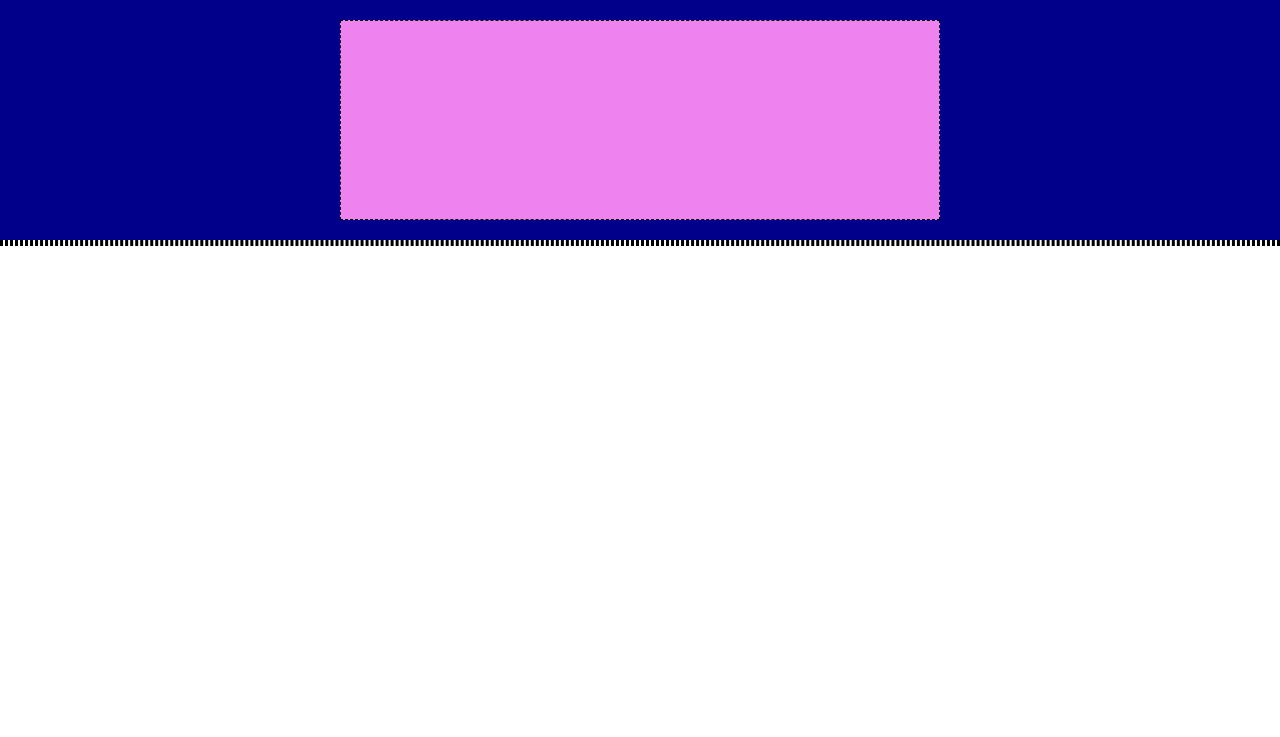
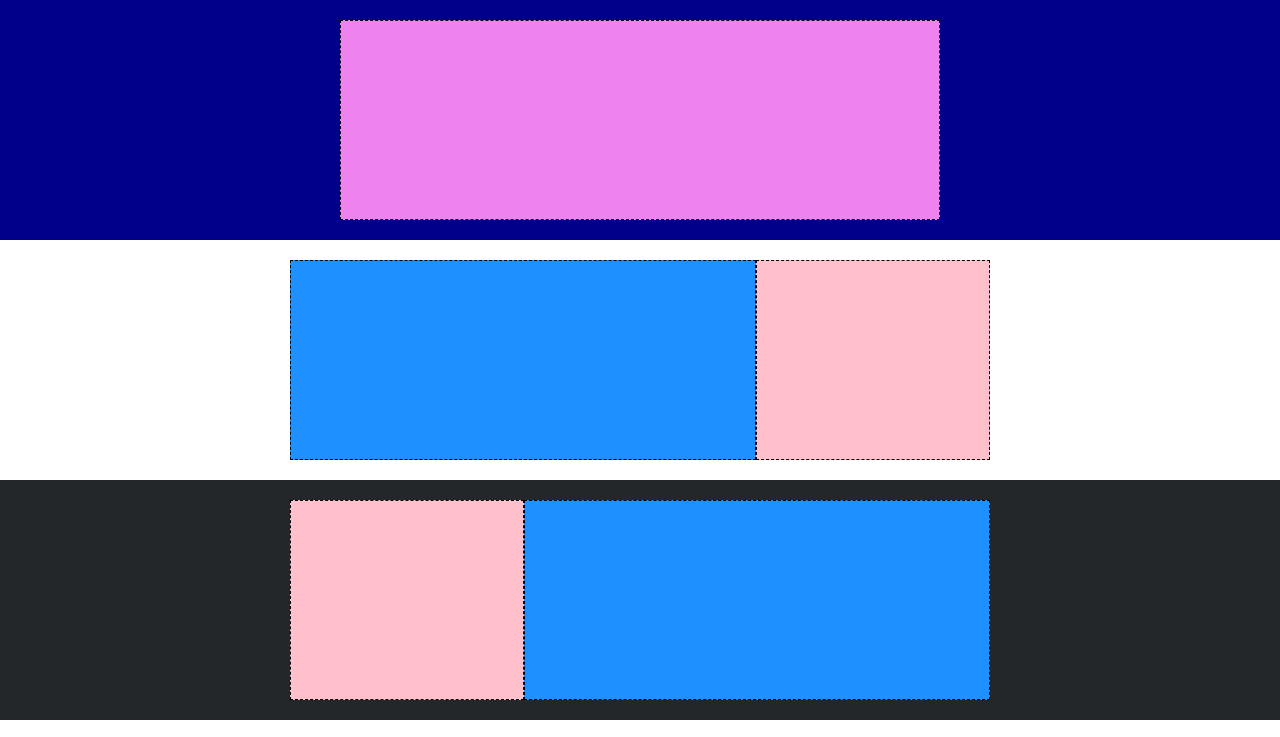
Before and after one commit to Jaskett/htmlcss-struttura-discord, a plain HTML site: page index.html in a window 1280 px wide. Shown: the part 60-797 px from the top of the page. Drawn offline with Linux system fonts and the light colour scheme.

Commit message:
Layout sezioni 2, 3 e 4

```diff
--- a/css/style.css
+++ b/css/style.css
@@ -53,6 +53,37 @@ a {
     margin: auto;
 }
 
+.subsection2 {
+    padding: 20px;
+}
+
+.subsection2 > .box2 {
+    width: 700px;
+    height: 200px;
+    margin: auto;
+    display: flex;
+}
+
+.box-sx {
+    flex-grow: 2;
+}
+
+.box-dx {
+    flex-grow: 1;
+}
+
+.underline {
+    padding: 20px;
+}
+
+.underline > .box2 {
+    display: flex;
+    flex-direction: row-reverse;
+    width: 700px;
+    height: 200px;
+    margin: auto;
+}
+
 /* Colori:
     Celeste: #add8e6
     Arancione: #daa520
@@ -87,6 +118,15 @@ a {
 }
 
 .debug main .box-sx {
-
+    background-color: #1e90ff;
     border: 1px dashed black;
 }
+
+.debug main .box-dx {
+    background-color: #ffc0cb;
+    border: 1px dashed black;
+}
+
+.debug main .underline {
+    background-color: #23272a;
+}
--- a/index.html
+++ b/index.html
@@ -38,21 +38,21 @@
         <!-- Sezione 2 -->
         <section class="section2">
             <section class="subsection2">
-                <section class="box">
+                <section class="box2">
                     <div class="box-sx"></div>
                     <div class="box-dx"></div>
                 </section>
             </section>
 
             <section class="underline">
-                <div class="box">
+                <div class="box2">
                     <div class="box-sx"></div>
                     <div class="box-dx"></div>
                 </div>
             </section>
 
             <section class="subsection2">
-                <section class="box">
+                <section class="box2">
                     <div class="box-sx"></div>
                     <div class="box-dx"></div>
                 </section>
```
